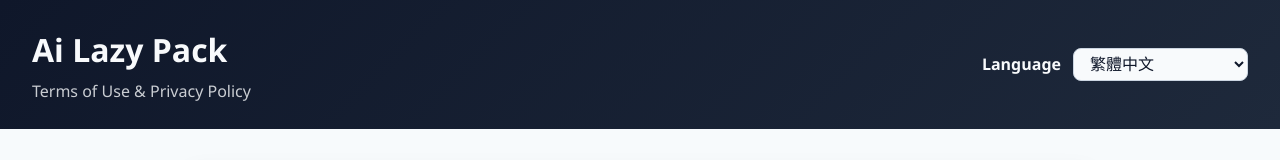
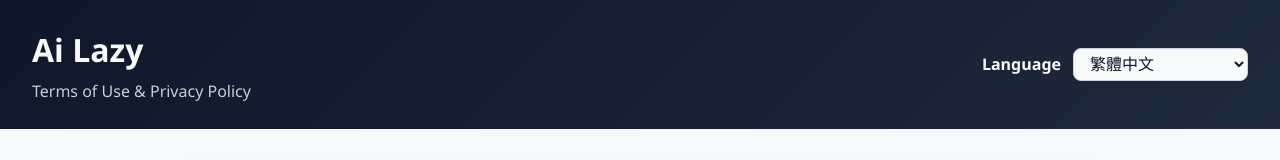
Before and after one commit to crystallifeathk-blip/lazy-ai, a plain HTML site: page index.html in a window 1280 px wide. Shown: the top 160 px of the page. Drawn offline with Linux system fonts and the light colour scheme.

Commit message:
Update index.html

```diff
--- a/index.html
+++ b/index.html
@@ -9,7 +9,7 @@
   <body>
     <header class="site-header">
       <div class="branding">
-        <h1>Ai Lazy Pack</h1>
+        <h1>Ai Lazy</h1>
         <p class="tagline">Terms of Use &amp; Privacy Policy</p>
       </div>
       <div class="controls">
```
